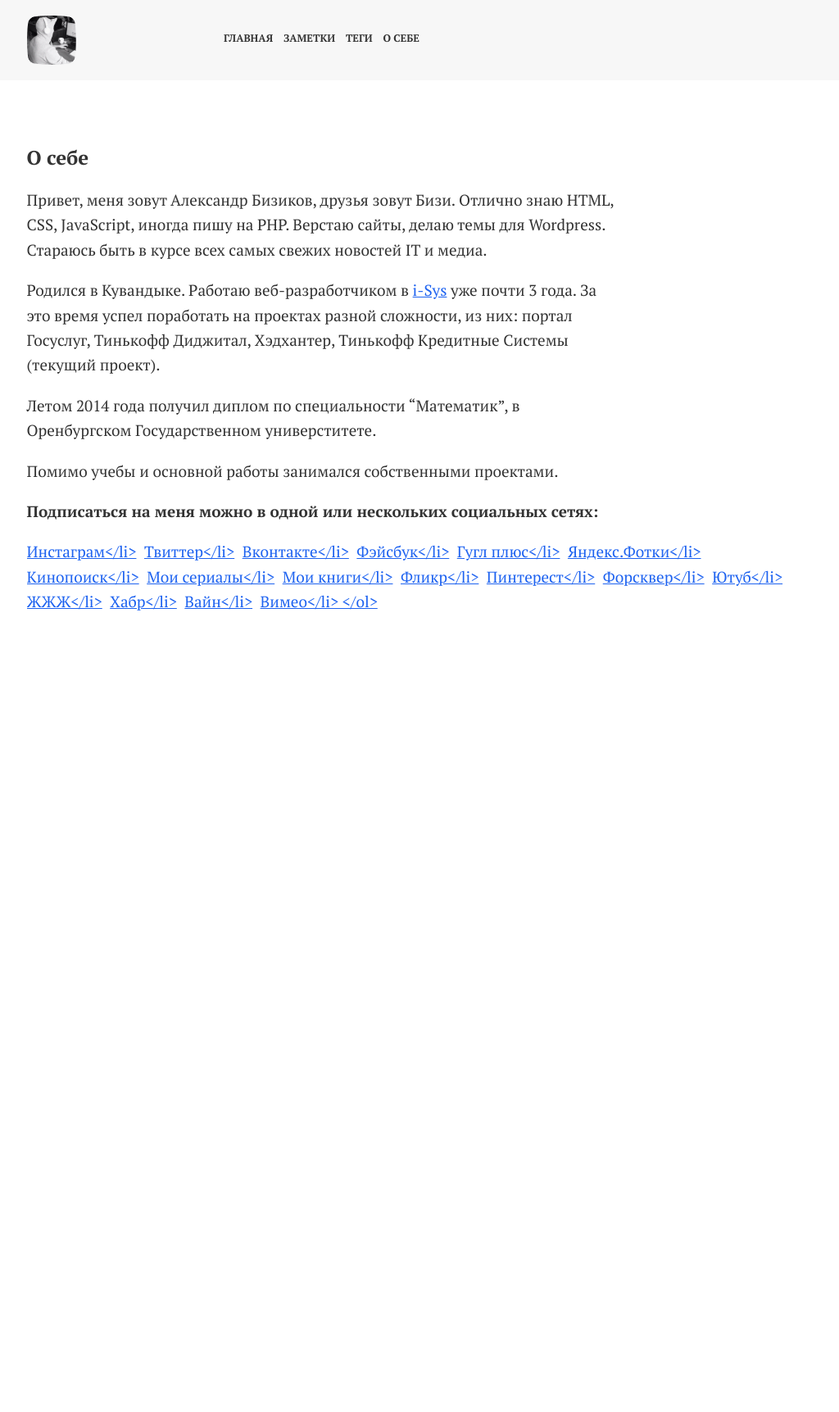
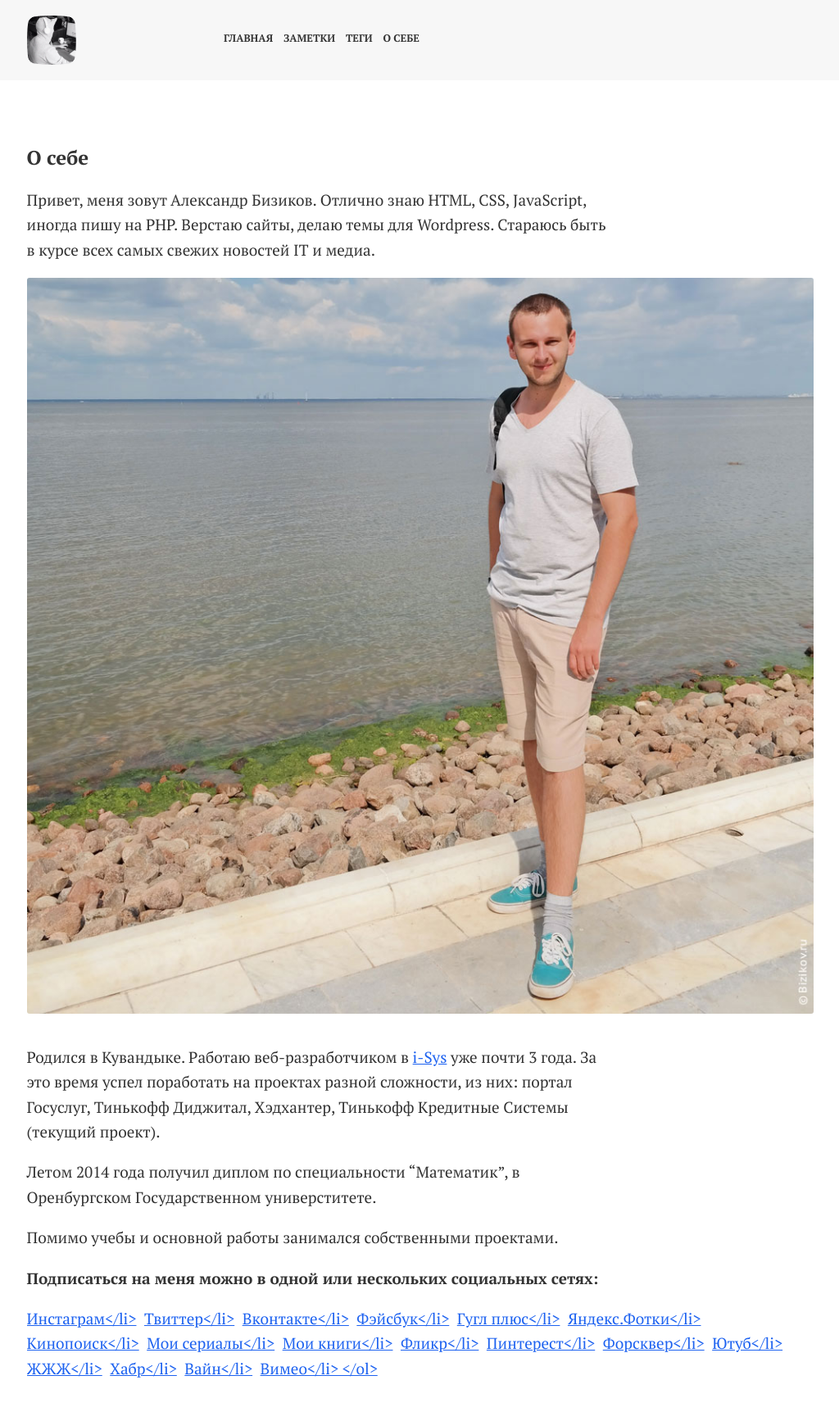
Before and after one commit to anna-vanlee/bizikov.ru, a Jekyll site: the page built from pages/about.md, in a window 1280 px wide. Shown: the whole page at 82% size, without its empty margins (137-1161 px from the left). Built offline with Jekyll 4.4.1, drawn with Linux system fonts in a browser that asks for light colours; before the commit the page ends 900 px from its top, so only the background shows below that.

Commit message:
Update about.md

```diff
--- a/pages/about.md
+++ b/pages/about.md
@@ -6,7 +6,9 @@ description: Привет. Этот сайт работает на Jekyll, ис
 permalink: /about/
 ---
 
-Привет, меня зовут Александр Бизиков, друзья зовут Бизи. Отлично знаю HTML, CSS, JavaScript, иногда пишу на PHP. Верстаю сайты, делаю темы для Wordpress. Стараюсь быть в курсе всех самых свежих новостей IT и медиа.
+Привет, меня зовут Александр Бизиков. Отлично знаю HTML, CSS, JavaScript, иногда пишу на PHP. Верстаю сайты, делаю темы для Wordpress. Стараюсь быть в курсе всех самых свежих новостей IT и медиа.
+
+<img src="http://bizikov.ru/upload/page/about/me.jpg" />
 
 Родился в Кувандыке. Работаю веб-разработчиком в [i-Sys](http://i-sys.ru) уже почти 3 года. За это время успел поработать на проектах разной сложности, из них: портал Госуслуг, Тинькофф Диджитал, Хэдхантер, Тинькофф Кредитные Системы (текущий проект).
 
```
